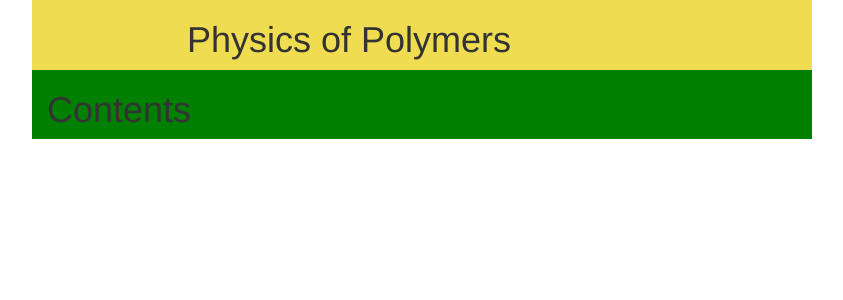
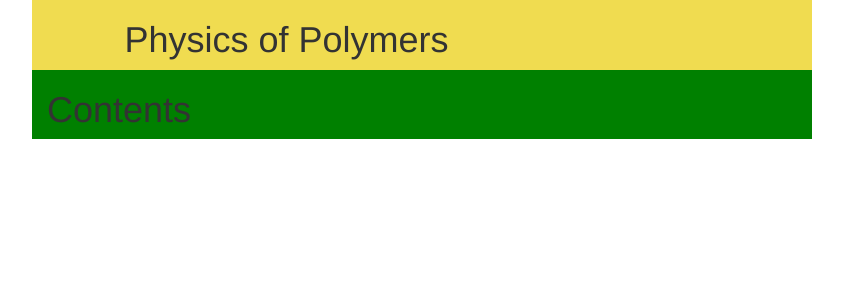
Before and after one commit to mukarramtahir/physics-of-polymers, a Jekyll site: the page built from index.html, in a window 1280 px wide. Shown: the top 300 px of the page, without its empty margins (218-1061 px from the left). Built offline with Jekyll 4.4.1, drawn with Linux system fonts in a browser that asks for light colours; nearby versions of some CDN libraries.

Commit message:
start developing custom theme

```diff
--- a/index.html
+++ b/index.html
@@ -5,7 +5,7 @@ layout: cover
 <div class="container">
   <div class="row">
     <div class="col-md-8 col-md-offset-2" id="title">
-      <div class="col-xs-8 col-xs-offset-2">
+      <div class="col-xs-8 col-xs-offset-1">
         <h1>Physics of Polymers</h1>
       </div>
     </div>
```
